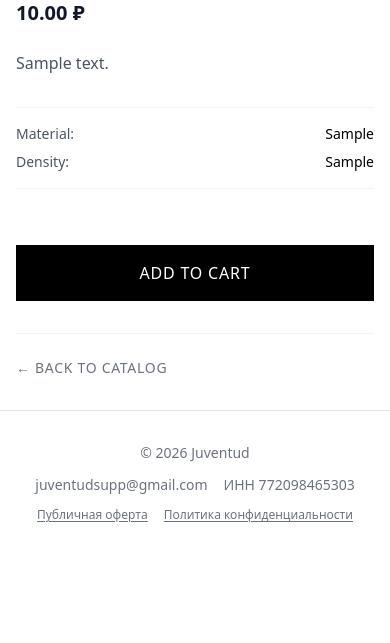
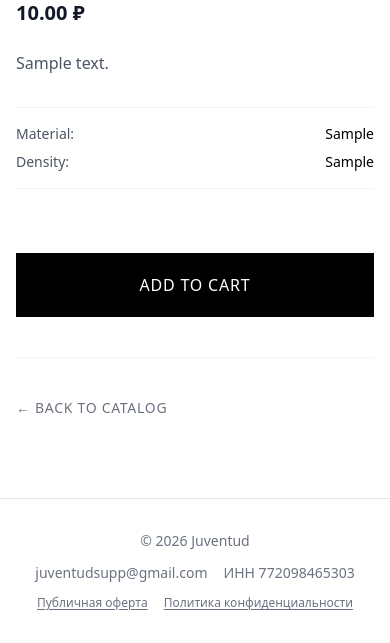
Before and after one commit to thaiweed/juventud, a Django app: a page that uses apps/cart/templates/cart/partials/cart_content.html in a window 390 px wide. Shown: the part 628-1271 px from the top of the page. Before the commit the page ends 1150 px from the top, so only its background shows below. Run offline with Django 5.2, Linux system fonts and the light colour scheme; tables that the repository leaves empty hold one stand-in row (values such as "Sample post"); grey boxes marked "Sample" are stand-in pictures; parts of the project's set-up code (start-up, migrations or seed data) failed here and were passed over; some libraries are stand-ins or nearby versions.

Commit message:
Fix mobile button styles and spacing

```diff
--- a/apps/cart/templates/cart/partials/cart_content.html
+++ b/apps/cart/templates/cart/partials/cart_content.html
@@ -78,7 +78,7 @@
             <span>Subtotal</span>
             <span>{{ cart.get_total_price }} ₽</span>
         </div>
-        <button class="w-full bg-black text-white py-3 uppercase tracking-wider text-sm hover:bg-gray-800 transition"
+        <button class="w-full bg-black text-white py-4 md:py-3 uppercase tracking-wider text-sm hover:bg-gray-800 transition appearance-none rounded-none"
                 hx-get="{% url 'orders:order_create' %}"
                 hx-target="#main-content"
                 hx-swap="innerHTML"
--- a/apps/catalog/templates/catalog/partials/product_detail_content.html
+++ b/apps/catalog/templates/catalog/partials/product_detail_content.html
@@ -96,7 +96,7 @@
                 {% endif %}
             </div>
 
-            <form class="space-y-6"
+            <form class="space-y-8 md:space-y-6"
                   hx-post="{% url 'cart:cart_add' product.id %}"
                   hx-target="#cart-content"
                   hx-swap="outerHTML">
@@ -108,15 +108,15 @@
                 <!-- ── Color selector (only if multiple variants exist) ── -->
                 {% if has_multiple_colors %}
                 <div>
-                    <h3 class="text-sm font-medium text-gray-900 uppercase tracking-wider mb-3">Color</h3>
-                    <div class="flex flex-wrap gap-2">
+                    <h3 class="text-sm font-medium text-gray-900 uppercase tracking-wider mb-3 md:mb-3 mb-4">Color</h3>
+                    <div class="flex flex-wrap gap-2 md:gap-2 gap-3">
                         <template x-for="(variant, i) in variants" :key="variant.id">
                             <button type="button"
                                 @click="selectVariant(i)"
                                 :class="selectedVariantIndex === i
                                     ? 'border-black ring-1 ring-black'
                                     : 'border-gray-200 hover:border-gray-400'"
-                                class="w-14 h-14 border-2 overflow-hidden flex-shrink-0 transition focus:outline-none">
+                                class="w-16 h-16 md:w-14 md:h-14 border-2 overflow-hidden flex-shrink-0 transition focus:outline-none appearance-none rounded-none">
                                 <img :src="variant.preview_url" :alt="'Variant ' + (i + 1)"
                                      class="w-full h-full object-cover">
                             </button>
@@ -127,15 +127,15 @@
 
                 <!-- ── Size selector ───────────────────────── -->
                 <div x-show="activeSizes.length > 0">
-                    <h3 class="text-sm font-medium text-gray-900 uppercase tracking-wider mb-3">Size</h3>
-                    <div class="flex flex-wrap gap-2">
+                    <h3 class="text-sm font-medium text-gray-900 uppercase tracking-wider mb-3 md:mb-3 mb-4">Size</h3>
+                    <div class="flex flex-wrap gap-2 md:gap-2 gap-3">
                         <template x-for="s in activeSizes" :key="s.id">
                             <label class="cursor-pointer" :class="!s.available ? 'opacity-40 pointer-events-none' : ''">
                                 <input type="radio" name="size" :value="s.id"
                                        class="sr-only peer"
                                        x-model="selectedSizeId"
                                        :disabled="!s.available">
-                                <div class="px-4 py-2 border border-gray-200 text-sm font-medium uppercase
+                                <div class="px-5 py-3 md:px-4 md:py-2 border border-gray-200 text-sm font-medium uppercase
                                             peer-checked:bg-black peer-checked:text-white peer-checked:border-black
                                             hover:border-black transition"
                                      :class="!s.available ? 'line-through' : ''"
@@ -150,22 +150,22 @@
 
                 {% if product.status == 'sold_out' %}
                 <button type="button" disabled
-                    class="w-full bg-gray-200 text-gray-500 py-4 uppercase tracking-widest font-medium cursor-not-allowed select-none">
+                    class="w-full bg-gray-200 text-gray-500 py-5 md:py-4 uppercase tracking-widest font-medium cursor-not-allowed select-none appearance-none rounded-none">
                     Sold Out
                 </button>
                 {% else %}
                 <button type="submit"
-                    class="w-full bg-black text-white py-4 uppercase tracking-wider font-medium
-                           hover:bg-gray-800 transition disabled:opacity-50 disabled:cursor-not-allowed"
+                    class="w-full bg-black text-white py-5 md:py-4 uppercase tracking-wider font-medium
+                           hover:bg-gray-800 transition disabled:opacity-50 disabled:cursor-not-allowed appearance-none rounded-none"
                     :disabled="activeSizes.length > 0 && !selectedSizeId">
                     Add to Cart
                 </button>
                 {% endif %}
             </form>
 
-            <div class="mt-8 pt-6 border-t border-gray-100">
+            <div class="mt-10 md:mt-8 pt-8 md:pt-6 border-t border-gray-100 mb-10 md:mb-0">
                 <a href="{% url 'catalog:product_list' %}"
-                    class="text-sm text-gray-500 hover:text-black uppercase tracking-wider flex items-center gap-2"
+                    class="text-sm md:text-sm text-gray-500 hover:text-black uppercase tracking-wider flex items-center gap-2 py-2"
                     hx-get="{% url 'catalog:product_list' %}" hx-target="#main-content" hx-push-url="true"
                     hx-boost="false">
                     ← Back to Catalog
--- a/templates/orders/order/partials/create_content.html
+++ b/templates/orders/order/partials/create_content.html
@@ -120,7 +120,7 @@
                 </div>
 
                 <button type="submit"
-                        class="w-full bg-black text-white py-4 uppercase tracking-widest text-sm font-bold hover:bg-gray-800 transition-colors disabled:opacity-50 disabled:cursor-not-allowed"
+                        class="w-full bg-black text-white py-4 md:py-4 uppercase tracking-widest text-sm font-bold hover:bg-gray-800 transition-colors disabled:opacity-50 disabled:cursor-not-allowed appearance-none rounded-none"
                         :disabled="!isValid">
                     Proceed to Payment
                 </button>
```
